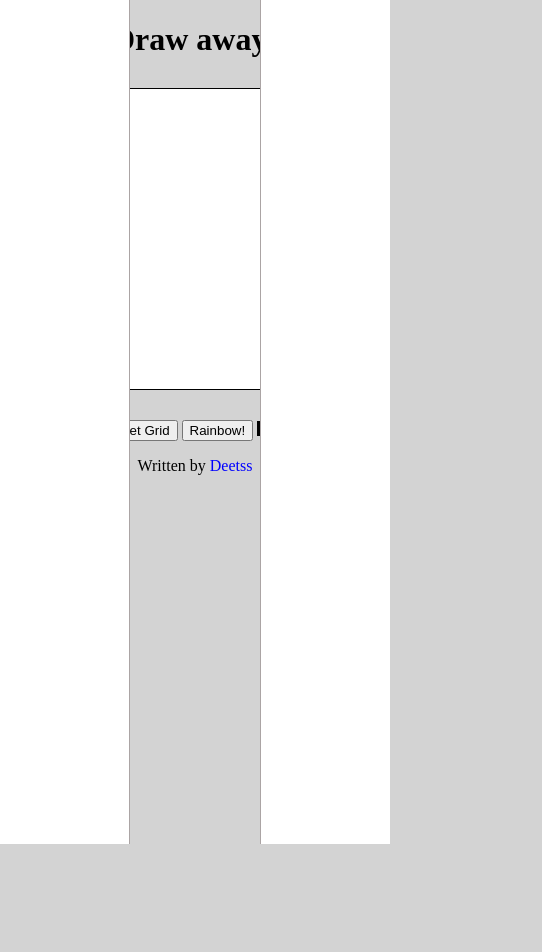
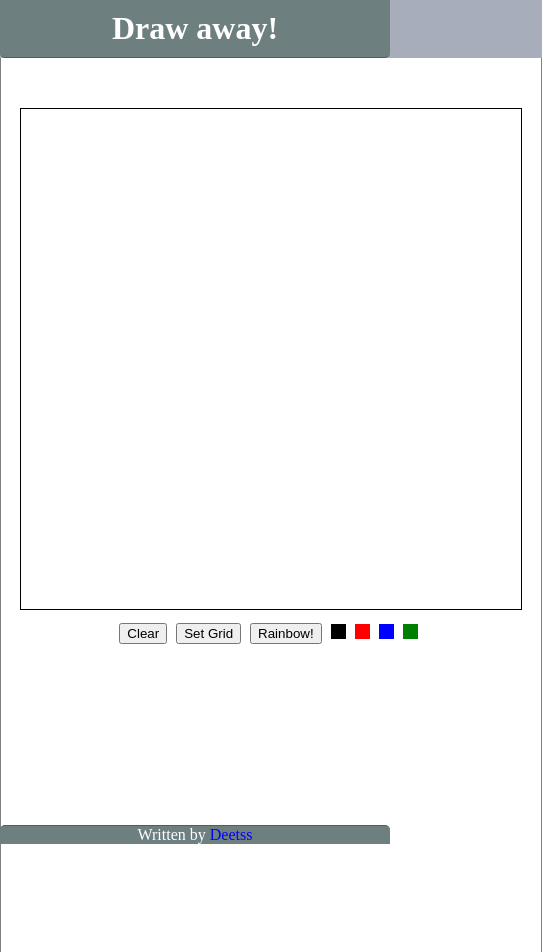
Before and after one commit to Deetss/sketch, a plain HTML site: page index.html in a window 390 px wide. Shown: the whole page, 542 px wide, since content can reach past the window. Before the commit the page ends 844 px from the top, so only its background shows below. Drawn offline with nearby package versions, Linux system fonts and the light colour scheme.

Commit message:
Modify theme, improve responsiveness, adjust box size

```diff
--- a/index.html
+++ b/index.html
@@ -8,26 +8,27 @@
   <title>Etch-a-sketch!</title>
 </head>
 <body>
-  <div class="left">
-  </div>
-  <div class="right">
-  </div>
-  <div class="header">
+  <div id="body">
+
+
+    <div id="header">
       <h1>Draw away!</h1>
     </div>
-  <div class="wrapper">
+    <div id="main">
+      <div id="box">
       </div>
-  <div class="menu">
+      <div id="menu">
         <button type="button" onclick="clearGrid()">Clear</button>
         <button type="button" onclick="setGrid()">Set Grid</button>
         <button type="button" onclick="toggleRainbow()">Rainbow!</button>
-    <button type="button" id="black"></button>
-    <button type="button" id="red"></button>
-    <button type="button" id="blue"></button>
-    <button type="button" id="green"></button>
+        <button type="button" class="color" id="black"></button>
+        <button type="button" class="color" id="red"></button>
+        <button type="button" class="color" id="blue"></button>
+        <button type="button" class="color" id="green"></button>
       </div>
-  <div class="footer">
-  <p>Written by <span><a href="https://github.com/Deetss">Deetss</a></span></p>
+    </div>
+    <div id="footer"><p id="footer-text">Written by <span><a     href="https://github.com/Deetss">Deetss</a></span></p>
+    </div>
   </div>
 </body>
 </html>
--- a/js/script.js
+++ b/js/script.js
@@ -1,12 +1,12 @@
 var divNum = 16;
 function makeDivs(divNum){
   for (var i = 1; i <= (divNum * divNum); i++){
-    $('.wrapper').append('<div>');
+    $('#box').append('<div>');
   }
 };
 function makeGrid(){
-  $('.wrapper>div').addClass('grid');
-  adjGrid = (300/divNum)+"px";
+  $('#box>div').addClass('grid');
+  adjGrid = (500/divNum)+"px";
   $('.grid').css("width", adjGrid.toString());
   $('.grid').css("height", adjGrid.toString());
 };
--- a/style/style.css
+++ b/style/style.css
@@ -1,5 +1,8 @@
-body{
-  background-color: #d3d3d3
+html,body{
+  margin:0;
+  padding:0;
+  height: 100%;
+  background-color: #a7adba;
 }
 a{
   text-decoration: none;
@@ -9,19 +12,50 @@ a:hover{
   text-decoration: underline;
   color: blue;
 }
-.header{
-  margin: 10px auto;
+h1{
+  color:white ;
+  margin:0px;
+  padding:10px 0px;
+}
+#body{
+    height: 100%;
+}
+#main{
+    margin: 0px auto;
+    padding-top: 50px;
+    background-color: white;
+    border:1px solid grey;
+    border-top: 0px;
+    border-bottom: 0px;
+    width: 540px;
+    height: 100%;
+}
+#header{
+  background-color: #6e7f80 ;
+  margin: 0px;
+  text-align: center;
+  border-bottom-right-radius: 5px;
+  border-bottom-left-radius: 5px;
+  border-bottom:1px solid #505e5f;
+}
+#footer{
+  border-top-right-radius: 5px;
+  border-top-left-radius: 5px;
+  border-top:1px solid #505e5f;
+  color: white;
+  position: fixed;
+  background-color: #6e7f80;
+  width: 100%;
+  bottom: 0px;
   text-align: center;
 }
-.footer{
-  bottom: 0px;
-  text-align: center;
-  margin: 0px auto;
+p{
+  margin:0px;
 }
-.wrapper{
-  margin: 30px auto;
-  width: 300px;
-  height: 300px;
+#box{
+  margin: 0 auto;;
+  height: 500px;
+  width: 500px;
   border: 1px solid black;
 }
 .grid{
@@ -30,27 +64,15 @@ a:hover{
   height: 10px;
   float: left;
 }
-.menu{
-  margin: 10px auto;
+#menu{
+  margin-top: 10px;
   text-align: center;
 }
-.left {
-    position: fixed;
-    left: 0px;
-    top: 0px;
-    background-color: white;
-    height: 100%;
-    width: 33%;
-    border-right: 1px solid #aba4a4;
+button{
+  margin: 0px 5px 0px 0px
 }
-.right {
-    position: fixed;
-    right: 0px;
-    top: 0px;
-    background-color: white;
-    height: 100%;
-    width: 33%;
-    border-left: 1px solid #aba4a4;
+.color{
+  margin-top:3.5px;
 }
 #black{
   width: 15px;
```
Lines whose indentation alone changed are shown as unchanged.
